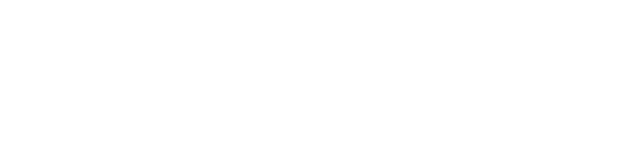
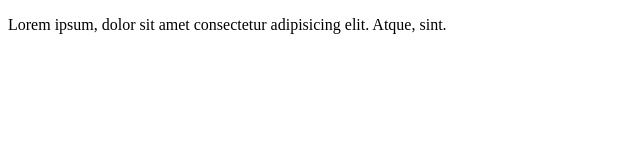
Before and after one commit to molinax/Frontend, a plain HTML site: page index.html in a window 1280 px wide. Shown: the whole page, without its empty margins (0-640 px from the left). Drawn offline with Linux system fonts and the light colour scheme.

Commit message:
p modificado

```diff
--- a/index.html
+++ b/index.html
@@ -7,6 +7,6 @@
     <title>Document</title>
 </head>
 <body>
-
+    <p>Lorem ipsum, dolor sit amet consectetur adipisicing elit. Atque, sint.</p>
 </body>
 </html>
```
